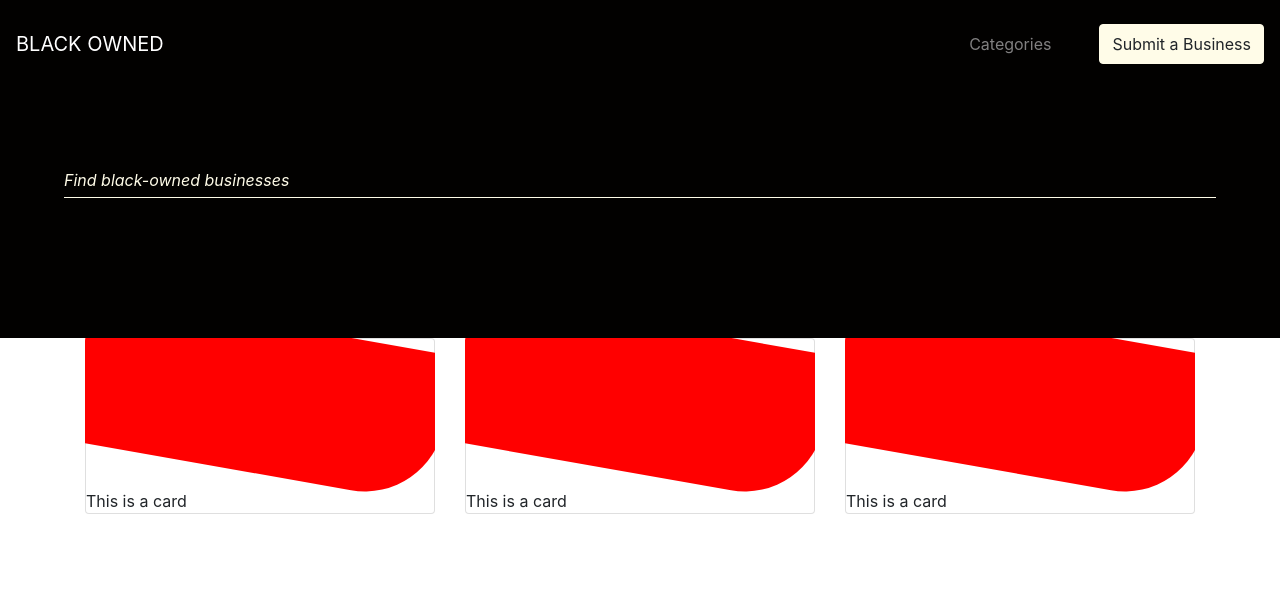
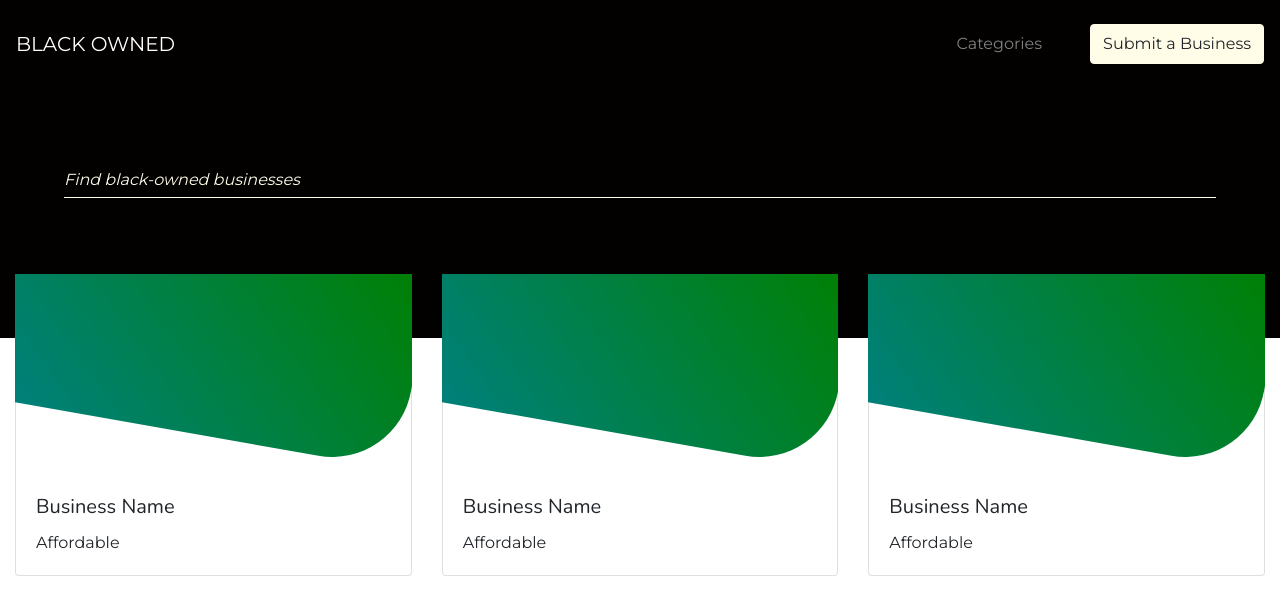
Before and after one commit to deinyefa/black-owned, a React (Create React App) app: page / in a window 1280 px wide. Shown: the top 614 px of the page. Built offline with nearby package versions, Linux system fonts and the light colour scheme.

Commit message:
use react-bootstrap everywhere else

```diff
--- a/public/index.html
+++ b/public/index.html
@@ -15,6 +15,16 @@
       user's mobile device or desktop. See https://developers.google.com/web/fundamentals/web-app-manifest/
     -->
     <link rel="manifest" href="%PUBLIC_URL%/manifest.json" />
+    <link
+      href="https://fonts.googleapis.com/css2?family=Montserrat:wght@300;400&family=Nunito&display=swap"
+      rel="stylesheet"
+    />
+    <link
+      rel="stylesheet"
+      href="https://stackpath.bootstrapcdn.com/bootstrap/4.1.3/css/bootstrap.min.css"
+      integrity="sha384-MCw98/SFnGE8fJT3GXwEOngsV7Zt27NXFoaoApmYm81iuXoPkFOJwJ8ERdknLPMO"
+      crossorigin="anonymous"
+    />
     <!--
       Notice the use of %PUBLIC_URL% in the tags above.
       It will be replaced with the URL of the `public` folder during the build.
@@ -24,7 +34,7 @@
       work correctly both with client-side routing and a non-root public URL.
       Learn how to configure a non-root public URL by running `npm run build`.
     -->
-    <title>React App</title>
+    <title>Black Owned</title>
   </head>
   <body>
     <noscript>You need to enable JavaScript to run this app.</noscript>
--- a/src/Components/BusinessCard.jsx
+++ b/src/Components/BusinessCard.jsx
@@ -1,26 +1,31 @@
 import styled from "@emotion/styled";
 import React from "react";
-import { Card as BSCard } from "reactstrap";
+import { Card } from "react-bootstrap";
 
-const StyledBusinessCard = styled(BSCard)`
+const StyledBusinessCard = styled(Card)`
   &::before {
     content: "";
     width: calc(100% + 20px);
-    height: 150px;
+    height: 200px;
     border-bottom-right-radius: 80px;
-    transform: rotate(10deg) translate(-11px, -14px);
-    background-color: red;
+    transform: rotate(10deg) translate(-20px, -37px);
+    background: linear-gradient(45deg, teal, green);
   }
 `;
 
 export const BusinessCard = () => {
   return (
-    <div
+    <article
       style={{
         overflow: "hidden",
       }}
     >
-      <StyledBusinessCard>This is a card</StyledBusinessCard>
-    </div>
+      <StyledBusinessCard>
+        <Card.Body>
+          <Card.Title>Business Name</Card.Title>
+          <Card.Text>Affordable</Card.Text>
+        </Card.Body>
+      </StyledBusinessCard>
+    </article>
   );
 };
--- a/src/Components/FindBusiness.jsx
+++ b/src/Components/FindBusiness.jsx
@@ -1,6 +1,6 @@
 import styled from "@emotion/styled";
 import React from "react";
-import { Col, Container, Row } from "reactstrap";
+import { Col, Container, Row } from "react-bootstrap";
 import { BusinessCard } from "./BusinessCard";
 
 const SearchFilter = styled.div`
@@ -16,6 +16,10 @@ const Placeholder = styled.p`
   padding-bottom: 5px;
 `;
 
+const StyledCol = styled(Col)`
+  max-width: 450px;
+`;
+
 export const FindBusiness = () => {
   return (
     <>
@@ -26,17 +30,17 @@ export const FindBusiness = () => {
       </SearchFilter>
       {/* TODO */}
       {/* <BusinessCard name, rating, category, knownfor, image /> */}
-      <Container>
-        <Row>
-          <Col>
+      <Container fluid style={{ marginTop: "-4em" }}>
+        <Row className="justify-content-center">
+          <StyledCol>
             <BusinessCard />
-          </Col>
-          <Col>
+          </StyledCol>
+          <StyledCol>
             <BusinessCard />
-          </Col>
-          <Col>
+          </StyledCol>
+          <StyledCol>
             <BusinessCard />
-          </Col>
+          </StyledCol>
         </Row>
       </Container>
     </>
--- a/src/index.css
+++ /dev/null
@@ -1,13 +0,0 @@
-body {
-  margin: 0;
-  font-family: -apple-system, BlinkMacSystemFont, 'Segoe UI', 'Roboto', 'Oxygen',
-    'Ubuntu', 'Cantarell', 'Fira Sans', 'Droid Sans', 'Helvetica Neue',
-    sans-serif;
-  -webkit-font-smoothing: antialiased;
-  -moz-osx-font-smoothing: grayscale;
-}
-
-code {
-  font-family: source-code-pro, Menlo, Monaco, Consolas, 'Courier New',
-    monospace;
-}
--- a/src/styles/_custom.scss
+++ b/src/styles/_custom.scss
@@ -13,3 +13,22 @@ $theme-colors: (
 .navbar a {
   color: #fffce8;
 }
+
+h1,
+.h1,
+h2,
+.h2,
+h3,
+.h3,
+h4,
+.h4,
+h5,
+.h5,
+h6,
+.h6 {
+  font-family: "Nunito", sans-serif;
+}
+
+body {
+  font-family: "Montserrat", sans-serif;
+}
```
Also changed, not shown: src/logo.svg (deleted).
